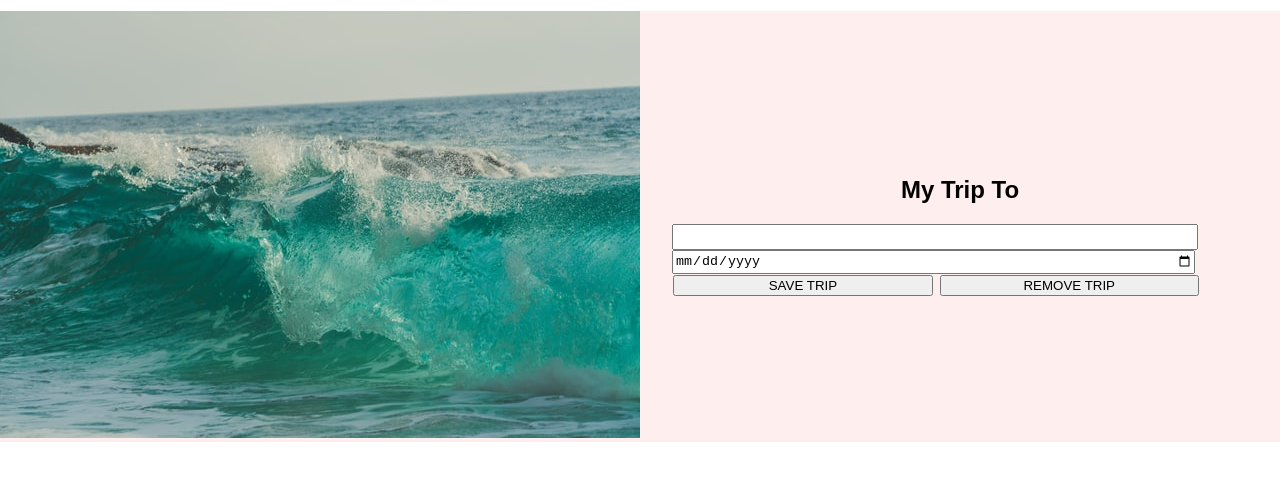
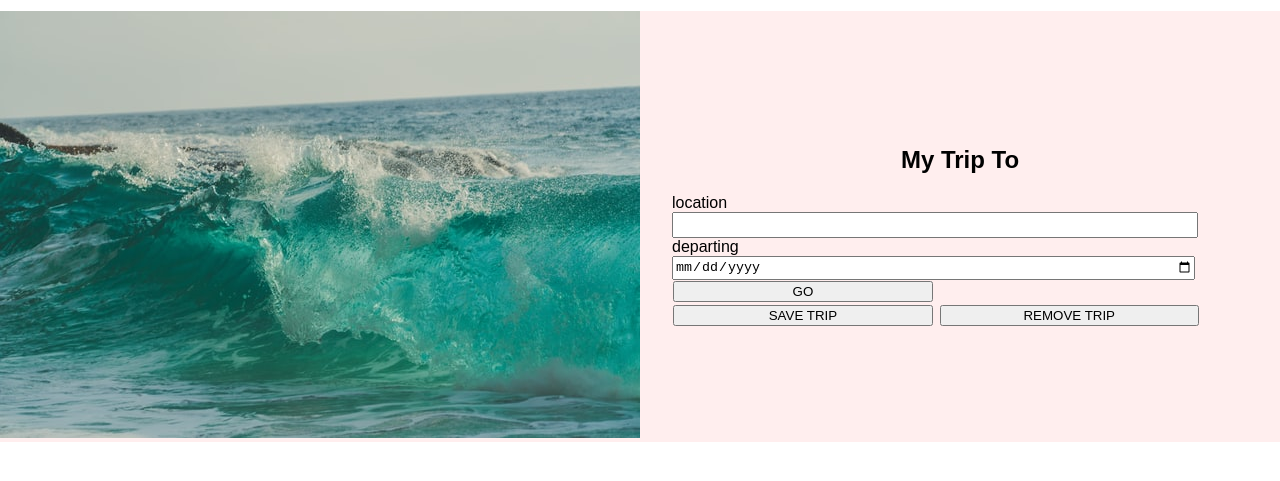
Before and after one commit to lenuza/travel-app, a website built with webpack: page src/client/views/index.html in a window 1280 px wide. Shown: the part 127-608 px from the top of the page. Built offline with nearby package versions, Linux system fonts and the light colour scheme.

Commit message:
chnaged structure of html form

```diff
--- a/src/client/js/fetchGeoNames.js
+++ b/src/client/js/fetchGeoNames.js
@@ -1,5 +1,7 @@
 const url = 'https://http://api.geonames.org/searchJSON?q='
 
+
+document.getElementById('trip-destination').addEventListener()
 // 'paris,FR&maxRows=1&username=lenuza'
 
 //async post request
--- a/src/client/views/index.html
+++ b/src/client/views/index.html
@@ -16,8 +16,17 @@
         <div class="travel-information">
             <h2>my trip to</h2>
             <div class="trip-info">
-                <input type="text" name="trip-destination" id="trip-destination">
-                <input type="date" name="trip-date" id="trip-date">
+                <form action="">
+                    <div class="form-section">
+                        <label for="trip-destination">location</label>
+                        <input type="text" name="trip-destination" id="trip-destination">
+                    </div>
+                    <div class="form-section">
+                        <label for="trip-date">departing</label>
+                        <input type="date" name="trip-date" id="trip-date">
+                    </div>
+                    <button class="button">go</button>
+                </form>
             </div>
             <div>
                 <button class="button">save trip</button>
```
